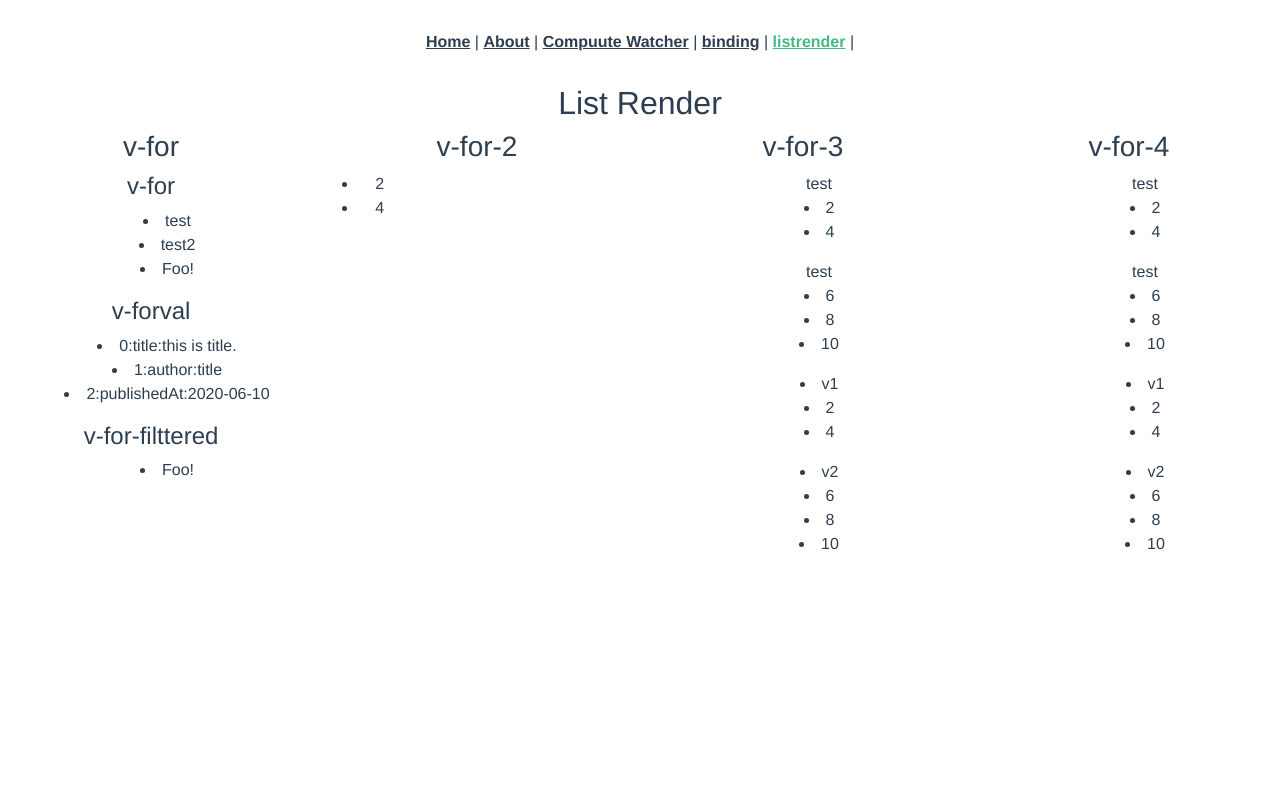
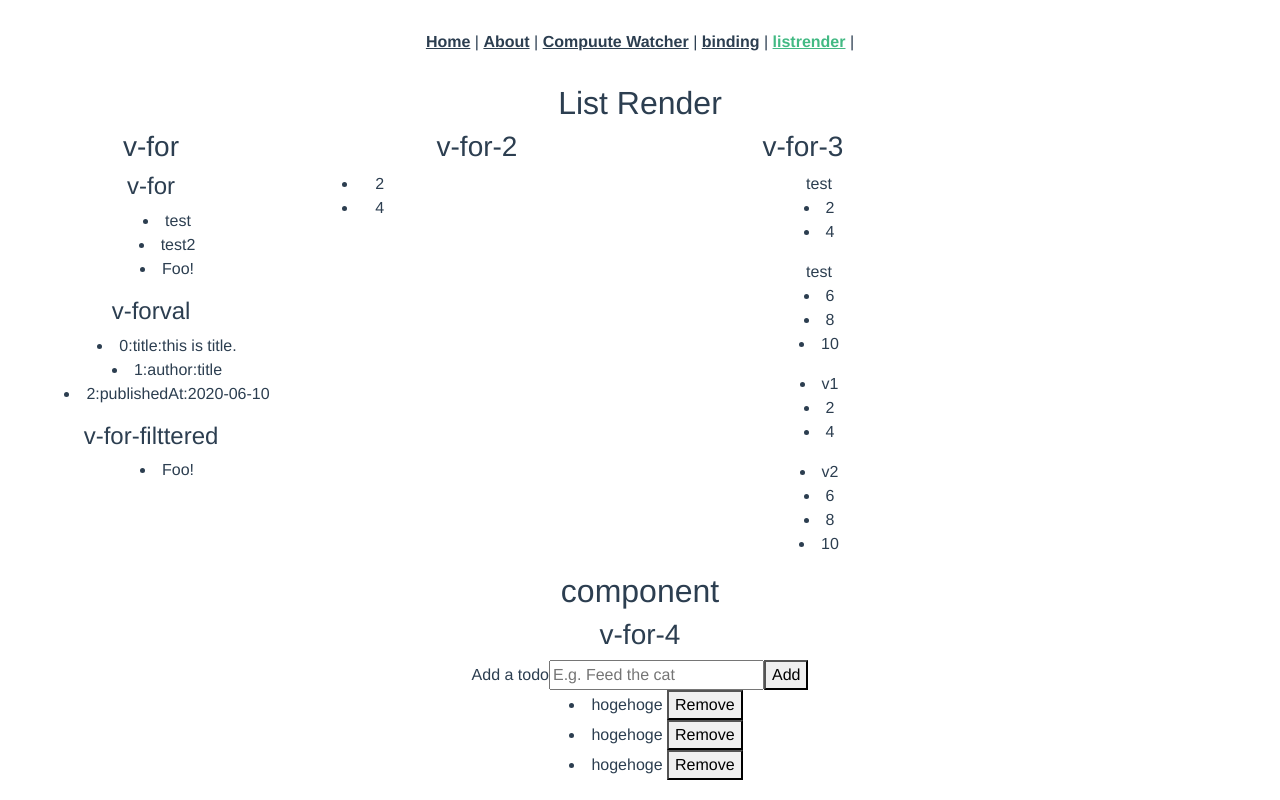
Before and after one commit to g00chy/vue-tutrial, a Vue app: page /listrender in a window 1280 px wide. Built offline with nearby package versions, Linux system fonts and the light colour scheme.

Commit message:
実装まで

```diff
--- a/src/components/listrender/v-for4.vue
+++ b/src/components/listrender/v-for4.vue
@@ -1,16 +1,22 @@
 <template>
-  <div>
-    <ul v-for="(n, key) in arrayNum" :key="key">
-      test
-      <li v-for="(data, key) in getHalf(n)" :key="`first-${key}`">
-        {{ data }}
-      </li>
-    </ul>
-    <ul v-for="(n, key) in arrayNum2" :key="`sec-parrent-${key}`">
-      <li>{{ n.message }}</li>
-      <li v-for="(num, key2) in getHalf(n.num)" :key="`sec-${key2}`">
-        {{ num }}
-      </li>
+  <div id="todo-list-example">
+    <form v-on:submit.prevent="addNewTodo">
+      <label for="new-todo">Add a todo</label>
+      <input
+        v-model="newTodoText"
+        id="new-todo"
+        placeholder="E.g. Feed the cat"
+      />
+      <button v-on:click="newAddTodo">Add</button>
+    </form>
+    <ul>
+      <li
+        is="todo-item"
+        v-for="(todo, index) in todos"
+        v-bind:key="todo.id"
+        v-bind:title="todo.title"
+        v-on:remove="todos.splice(index, 1)"
+      ></li>
     </ul>
   </div>
 </template>
@@ -19,29 +25,49 @@
 import Vue from "vue";
 
 export type DataType = {
-  arrayNum: Array<Array<number>>;
-  arrayNum2: Array<{ message: string; num: Array<number> }>;
+  todos: Array<{ id: number; title: string }>;
+  newTodoText: string;
+  nextTodoId: number;
 };
 
+let TodoItem = Vue.component("todo-item", {
+  template:
+    "<li> {{ title }} <button v-on:click=\"$emit('remove')\">Remove</button> </li>",
+  props: ["title"],
+});
+
 export default Vue.extend({
-  name: "v-for3",
+  name: "v-for4",
+  components: {
+    TodoItem,
+  },
   data: (): DataType => {
     return {
-      arrayNum: [
-        [1, 2, 3, 4, 5],
-        [6, 7, 8, 9, 10],
+      todos: [
+        {
+          id: 1,
+          title: "hogehoge",
+        },
+        {
+          id: 2,
+          title: "hogehoge",
+        },
+        {
+          id: 3,
+          title: "hogehoge",
+        },
       ],
-      arrayNum2: [
-        { message: "v1", num: [1, 2, 3, 4, 5] },
-        { message: "v2", num: [6, 7, 8, 9, 10] },
-      ],
+      newTodoText: "",
+      nextTodoId: 4,
     };
   },
   methods: {
-    getHalf(records: Array<number>): number[] {
-      return records.filter((item: number): boolean => {
-        return item % 2 == 0;
+    newAddTodo: function (): void {
+      this.todos.push({
+        id: this.nextTodoId++,
+        title: this.newTodoText,
       });
+      this.newTodoText = "";
     },
   },
 });
--- a/src/views/3ListRender.vue
+++ b/src/views/3ListRender.vue
@@ -13,7 +13,8 @@
       <h3>v-for-3</h3>
       <v-for-3 class="child"></v-for-3>
     </div>
-    <div class="col-md-3">
+    <div class="col-md-12">
+      <h2>component</h2>
       <h3>v-for-4</h3>
       <v-for-4 class="child"></v-for-4>
     </div>
```
